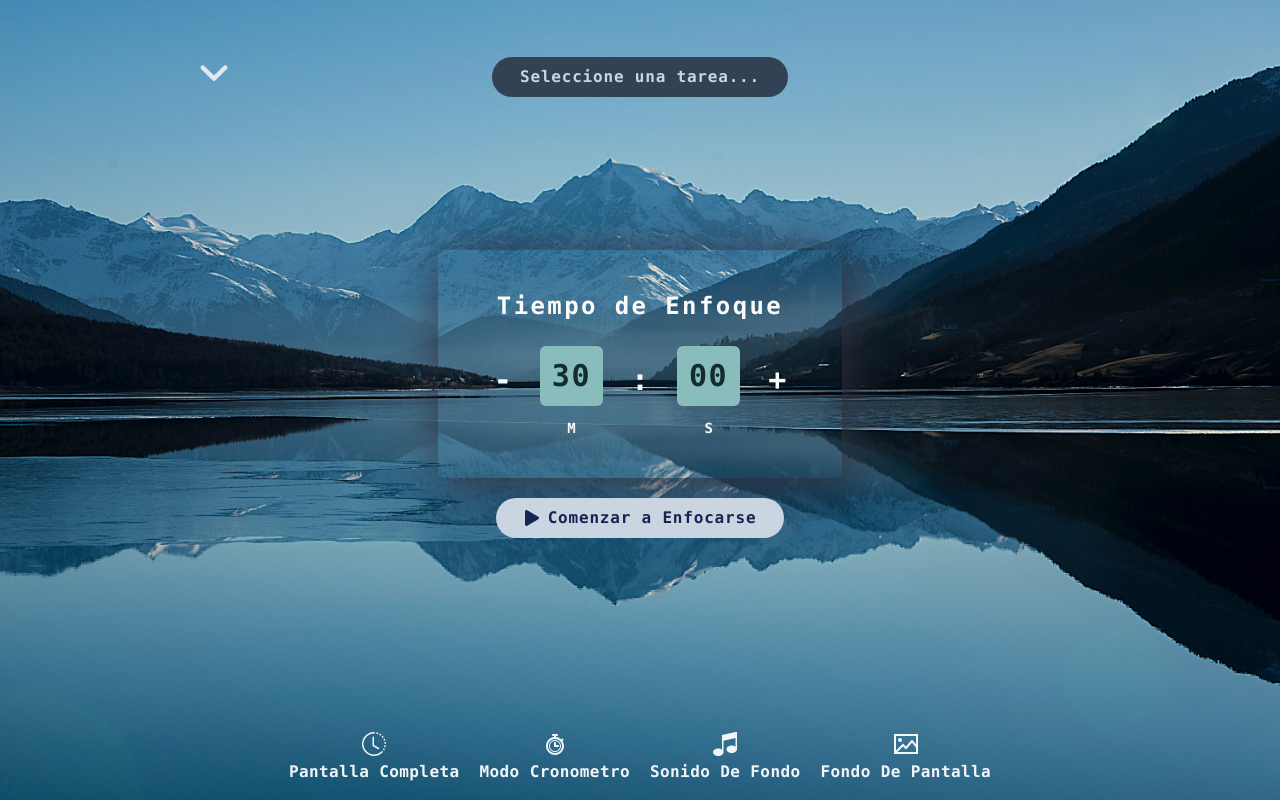
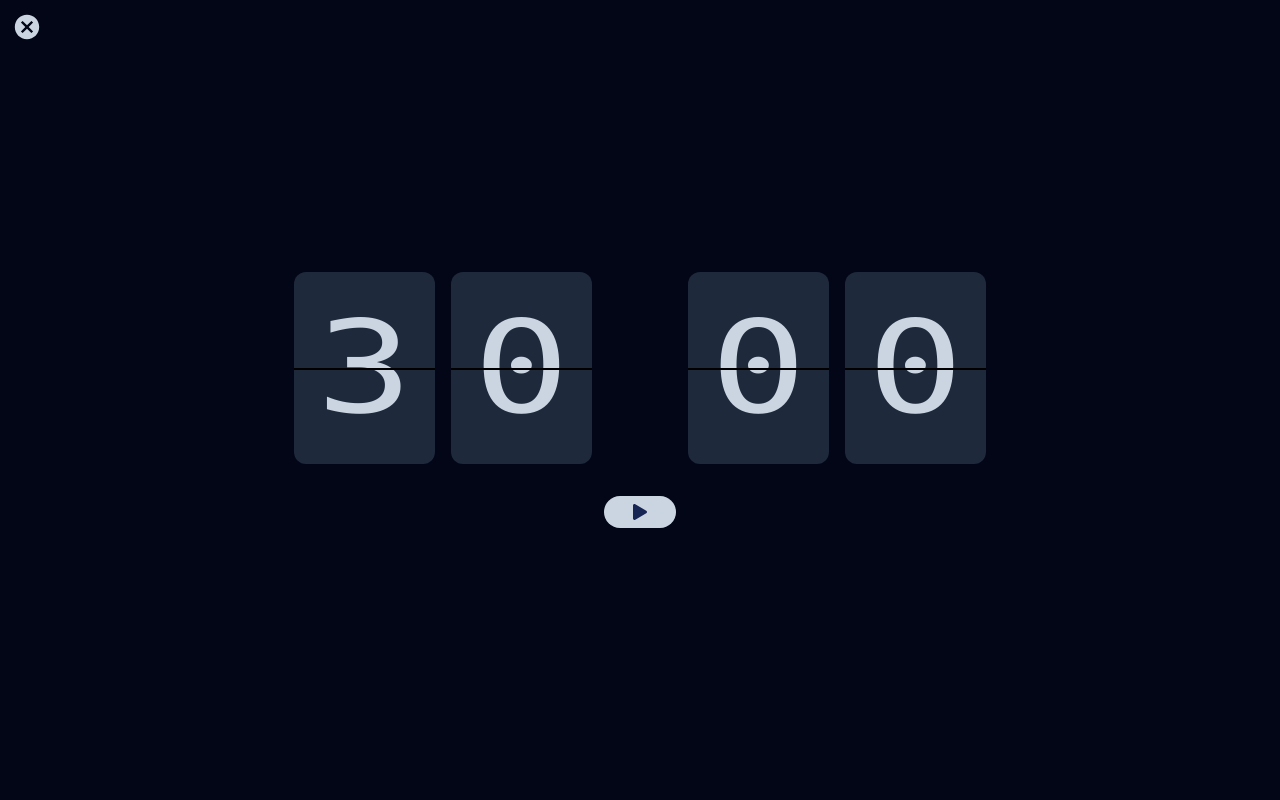
Before and after one commit to greluma/focus-todo, a React (Vite) app: page / in a window 1280 px wide. Both pictures are taken after a click on the button "Pantalla Completa". Built offline with nearby package versions, Linux system fonts and the light colour scheme; no server answers.

Commit message:
main banner complete

```diff
--- a/src/components/Banner.jsx
+++ b/src/components/Banner.jsx
@@ -3,7 +3,7 @@ import { IoMdClock } from "react-icons/io";
 
 const Banner = ({ setShowBanner, stopFocus, textoPrincipal, textoSecundario }) => {
     return (
-        <div className="fixed inset-0 z-50 flex items-center justify-center animate-fadeIn">
+        <div className="fixed inset-0 z-20 flex items-center justify-center animate-fadeIn ">
             <div className="grid grid-cols-5 gap-4 p-4 text-center rounded shadow-lg bg-slate-200">
                 <div className="self-center col-span-1 text-6xl text-red-800 place-self-center"><IoMdClock /></div>
                 <div className='col-span-4'>
--- a/src/components/ClockBanner.jsx
+++ b/src/components/ClockBanner.jsx
@@ -1,15 +1,14 @@
 import { useDispatch, useSelector } from 'react-redux';
 import HeadingsContainerClockBanner from './HeadingsContainerClockBanner';
 import { handleStartFocus, handlePauseFocus } from '../features/clock/actionsHandlers';
-import { handleShowBanner } from '../features/clock/clockSlice';
+import { handleShowBanner, setIsMainBannerActive } from '../features/clock/clockSlice';
 import HomeFocusBtnContainer from './HomeFocusBtnContainer';
+import { IoMdCloseCircle } from "react-icons/io";
 handleShowBanner
-
 
 const ClockBanner = () => {
     const { countDownTime: { minutes, seconds }, focusTime, continueOrFinish, isMainBannerActive } = useSelector((state) => state.clock)
     const dispatch = useDispatch()
-
     // * handlers
     function startFocus(operation) {
         handleStartFocus(dispatch, operation)
@@ -23,21 +22,26 @@ const ClockBanner = () => {
         dispatch(handleShowBanner())
     }
 
+    function handleFullScreen() {
+        dispatch(setIsMainBannerActive())
+    }
+
 
     //  hidden - banner se muestre
     return (
-        <div className={`fixed top-0 ${!isMainBannerActive && "hidden"}  w-screen h-screen text-slate-200 bg-slate-950`}>
+        <div className={`fixed top-0 ${!isMainBannerActive && "hidden"} inset-0 z-10 animate-fadeIn  w-screen h-screen text-slate-200 bg-slate-950`}>
+            <button onClick={handleFullScreen} className='fixed text-2xl transition duration-300 ease-in-out md:text-3xl text-slate-300 top-3 left-3 hover:scale-110 hover:text-red-300'><IoMdCloseCircle /></button>
             <div className='grid justify-center h-full gap-8 place-items-center'>
                 <div className='flex items-end justify-center h-full gap-8 sm:gap-12 md:gap-14 lg:gap-20 xl:gap-24 sm text-slate-300'>
+
                     {/* minutes */}
                     <HeadingsContainerClockBanner time={minutes} />
                     {/* seconds */}
                     <HeadingsContainerClockBanner time={seconds} />
+
+
                 </div>
                 <div className='h-full'>
-                    {/*  <HomeFocusBtn focusTime={focusTime} continueOrFinish={continueOrFinish} icon={<FaPlay />} func={startFocus} colorIcon={"limeGreen"} />
-                    <HomeFocusBtn focusTime={!focusTime} icon={<FaPause />} func={pauseFocus} colorIcon={"indianRed"} />
-                    {continueOrFinish && <div className="flex gap-4"><HomeFocusBtn focusTime={focusTime} icon={<CiPlay1 />} colorIcon={"limeGreen"} func={startFocus} /><HomeFocusBtn focusTime={focusTime} icon={<FaStop />} func={setShowBanner} colorIcon={"indianRed"} /></div>} */}
                     <HomeFocusBtnContainer focusTime={focusTime} continueOrFinish={continueOrFinish} startFocus={startFocus} pauseFocus={pauseFocus} setShowBanner={setShowBanner} />
                 </div>
             </div>
--- a/src/components/ClockSumRestBtn.jsx
+++ b/src/components/ClockSumRestBtn.jsx
@@ -5,7 +5,7 @@ import { useDispatch } from 'react-redux';
 const ClockSumRestBtn = ({ operacion, manageTime }) => {
     const dispatch = useDispatch()
     return (
-        <div className='transition-transform duration-200 hover:scale-110 '><button onClick={() => dispatch(manageTime({ unit: "minutes", time: 5 }))} className="text-2xl md:text-3xl xl:5xl font-bold mt-4 text-[#FBFAF8] ">{operacion}</button></div>
+        <div className='transition-transform duration-200 hover:scale-110 '><button onClick={() => dispatch(manageTime({ unit: "minutes", time: 5 }))} className={`text-2xl md:text-3xl xl:5xl font-bold mt-4  text-[#FBFAF8] `}>{operacion}</button></div>
     )
 }
 
--- a/src/components/HeadingsClockBanner.jsx
+++ b/src/components/HeadingsClockBanner.jsx
@@ -3,7 +3,7 @@ import PropTypes from 'prop-types';
 const HeadingsClockBanner = ({ text }) => {
     return (
         <div className='relative p-4 md:p-8 bg-slate-800 rounded-xl'>
-            <h3 className='relative z-10 inline-block text-6xl scale-x-110 md:scale-x-125 md:text-9xl'>{text}</h3>
+            <h3 className='relative z-10 inline-block text-6xl scale-x-110 md:scale-x-125 md:text-9xl '>{text}</h3>
             <div className="absolute left-0 z-10 w-full h-0.5 bg-black top-1/2"></div>
         </div>
     )
--- a/src/pages/Home.jsx
+++ b/src/pages/Home.jsx
@@ -4,14 +4,14 @@ import { FaAngleDown } from "react-icons/fa6";
 import { CgSandClock } from "react-icons/cg";
 import { GrImage } from "react-icons/gr";
 import { ImMusic } from "react-icons/im";
-import { BsClockHistory } from "react-icons/bs";
+import { GoScreenFull } from "react-icons/go";
 import { TiStopwatch } from "react-icons/ti";
 // components
 import Clock from "../components/Clock"
 import BtnHome from "../components/BtnHome";
 // redux
 import { useDispatch, useSelector } from "react-redux";
-import { handleShowBanner, changeImage, setTimeMode } from "../features/clock/clockSlice";
+import { handleShowBanner, changeImage, setTimeMode, setIsMainBannerActive } from "../features/clock/clockSlice";
 import Banner from "../components/Banner";
 import newImage from '../utils/newImage';
 import ClockBanner from '../components/ClockBanner';
@@ -51,6 +51,10 @@ const Home = () => {
         dispatch(setTimeMode())
     }
 
+    function handleFullScreen() {
+        dispatch(setIsMainBannerActive())
+    }
+
     return (
         <>
             <div className={`grid gap-4 p-4 min-h-[100vh] bg-center bg-cover transition duration-300 ease-in-out ${showBanner ? 'opacity-90' : ''}`} style={{ backgroundImage: `url(${image})` }}>
@@ -67,7 +71,7 @@ const Home = () => {
                     </div>
                 </div>
                 <div className="flex self-end justify-center gap-5">
-                    <BtnHome icon={<BsClockHistory />} text="pantalla completa" />
+                    <BtnHome icon={<GoScreenFull />} text="pantalla completa" func={handleFullScreen} />
                     <BtnHome icon={timeMode === "temporizador" ? <TiStopwatch /> : <CgSandClock />} text={`modo ${timeMode === "temporizador" ? "cronometro" : "temporizador"}`} func={handleTimeMode} disable={isPomodoroActive} />
                     <BtnHome icon={<ImMusic />} text="sonido de fondo" />
                     <BtnHome icon={<GrImage />} text="Fondo de Pantalla" func={handleChangeImage} />
--- a/tailwind.config.js
+++ b/tailwind.config.js
@@ -5,7 +5,7 @@ export default {
   theme: {
     extend: {
       animation: {
-        fadeIn: "fadeIn 0.5s ease-in-out",
+        fadeIn: "fadeIn 0.3s ease-in-out",
       },
       keyframes: {
         fadeIn: {
```
